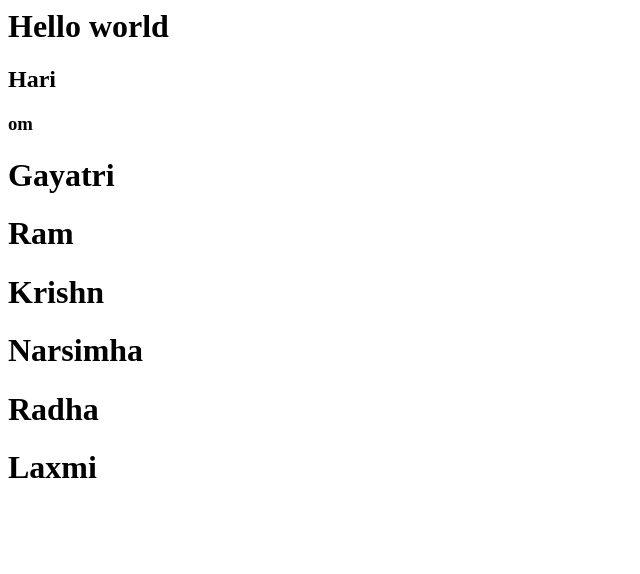
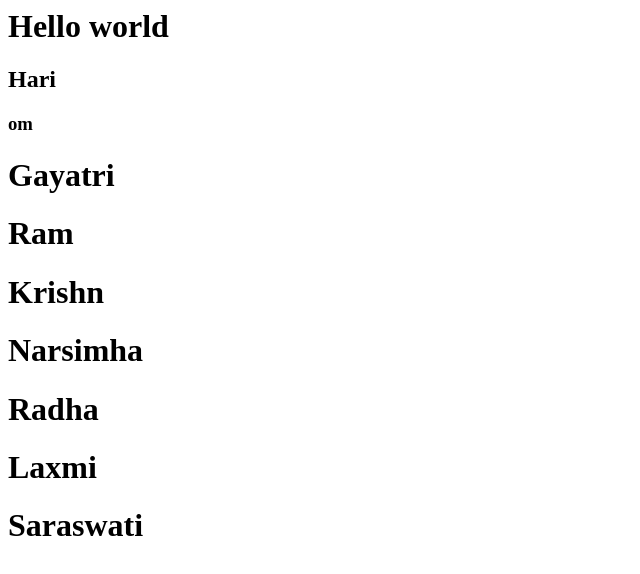
Before and after one commit to GeneralYudhishthir/apnacollege-demo, a plain HTML site: page index.html in a window 1280 px wide. Shown: the whole page, without its empty margins (0-640 px from the left). Drawn offline with Linux system fonts and the light colour scheme.

Commit message:
added Saraswati

```diff
--- a/index.html
+++ b/index.html
@@ -7,3 +7,4 @@
 <h1>Narsimha</h1>
 <h1>Radha</h1>
 <h1>Laxmi</h1>
+<h1>Saraswati</h1>
```
